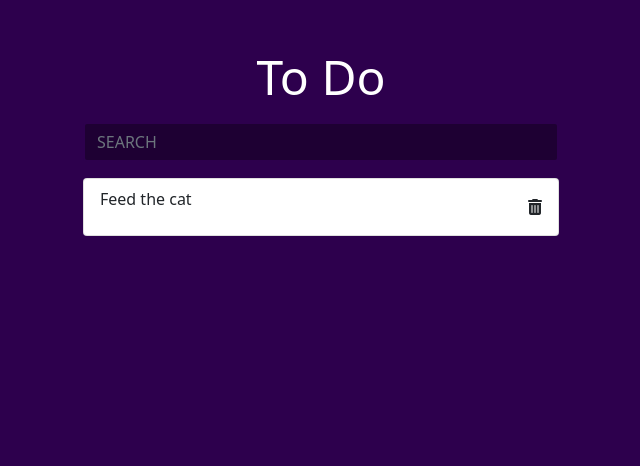
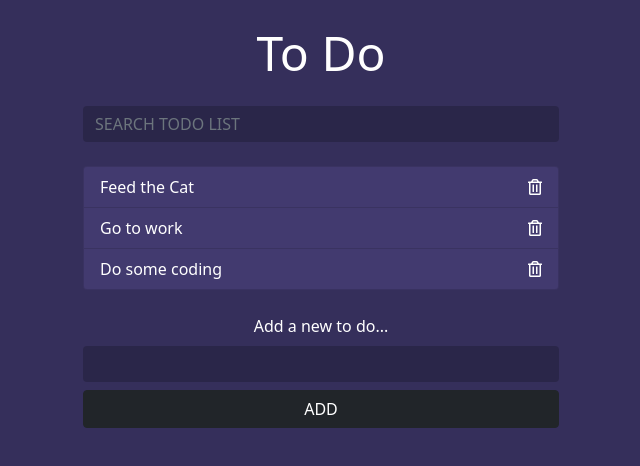
Before and after one commit to malmossa/to-do, a plain HTML site: page index.html in a window 1280 px wide. Shown: the whole page, without its empty margins (319-959 px from the left). Drawn offline with nearby package versions, Linux system fonts and the light colour scheme.

Commit message:
Completed

```diff
--- a/index.html
+++ b/index.html
@@ -4,10 +4,12 @@
     <meta http-equiv="X-UA-Compatible" content="IE=edge" />
     <meta name="viewport" content="width=device-width, initial-scale=1.0" />
     <!-- Font Awesome Icons -->
-    <script
-      src="https://kit.fontawesome.com/f75fc432bb.js"
+    <link
+      rel="stylesheet"
+      href="https://use.fontawesome.com/releases/v5.7.2/css/all.css"
+      integrity="sha384-fnmOCqbTlWIlj8LyTjo7mOUStjsKC4pOpQbqyi7RrhN7udi9RwhKkMHpvLbHG9Sr"
       crossorigin="anonymous"
-    ></script>
+    />
     <!-- Bootstrap 5 -->
     <link
       href="https://cdn.jsdelivr.net/npm/bootstrap@5.1.3/dist/css/bootstrap.min.css"
@@ -20,26 +22,52 @@
     <title>To Do</title>
   </head>
   <body>
-    <div class="container mt-5">
-      <h1 class="text-center display-5">To Do</h1>
-      <input type="text" class="form-control mt-3" placeholder="SEARCH" />
-      <ul class="list-group mt-3 d-grid gap-2">
+    <div class="container">
+      <!-- Top Section -->
+      <header class="text-center my-4">
+        <h1 class="mb-4 display-5">To Do</h1>
+        <form class="search">
+          <input
+            class="form-control m-auto"
+            type="text"
+            name="search"
+            placeholder="SEARCH TODO LIST"
+          />
+        </form>
+      </header>
+      <!-- To Do List -->
+      <ul class="list-group todo-list mx-auto">
         <li
           class="list-group-item d-flex justify-content-between align-items-center"
         >
-          <p class="align-text-middle">Feed the cat</p>
-          <i class="fas fa-trash-alt"></i>
+          <span>Feed the Cat</span>
+          <i class="far fa-trash-alt delete"></i>
+        </li>
+        <li
+          class="list-group-item d-flex justify-content-between align-items-center"
+        >
+          <span>Go to work</span>
+          <i class="far fa-trash-alt delete"></i>
+        </li>
+        <li
+          class="list-group-item d-flex justify-content-between align-items-center"
+        >
+          <span>Do some coding</span>
+          <i class="far fa-trash-alt delete"></i>
         </li>
       </ul>
+      <!-- Add To Do -->
+      <form class="add text-center my-4">
+        <label class="mb-2">Add a new to do...</label>
+        <input class="form-control m-auto" type="text" name="add" />
+        <div class="d-grid mt-2">
+          <button type="button" class="btn btn-dark">ADD</button>
+        </div>
+      </form>
     </div>
 
     <!-- Main JavaScript  -->
     <script src="main.js"></script>
     <!-- Bootstrap Script -->
-    <script
-      src="https://cdn.jsdelivr.net/npm/bootstrap@5.1.3/dist/js/bootstrap.bundle.min.js"
-      integrity="sha384-ka7Sk0Gln4gmtz2MlQnikT1wXgYsOg+OMhuP+IlRH9sENBO0LRn5q+8nbTov4+1p"
-      crossorigin="anonymous"
-    ></script>
   </body>
 </html>
--- a/style.css
+++ b/style.css
@@ -1,5 +1,5 @@
 body {
-  background: #2d004d;
+  background: #352f5b;
   color: white;
 }
 
@@ -7,13 +7,19 @@ body {
   max-width: 500px;
 }
 
-.form-control {
-  background: #1e0033;
-  border: 2px solid #2d004d;
+input[type="text"],
+input[type="text"]:focus {
+  color: #fff;
+  border: none;
+  background: rgba(0, 0, 0, 0.2);
+  max-width: 500px;
 }
-.form-control:focus {
-  background: #1e0033;
-  color: white;
-  outline: none;
-  box-shadow: none;
+
+.todo-list li {
+  background: #423a6f;
+  color: #fff;
 }
+
+.delete {
+  cursor: pointer;
+}
```
